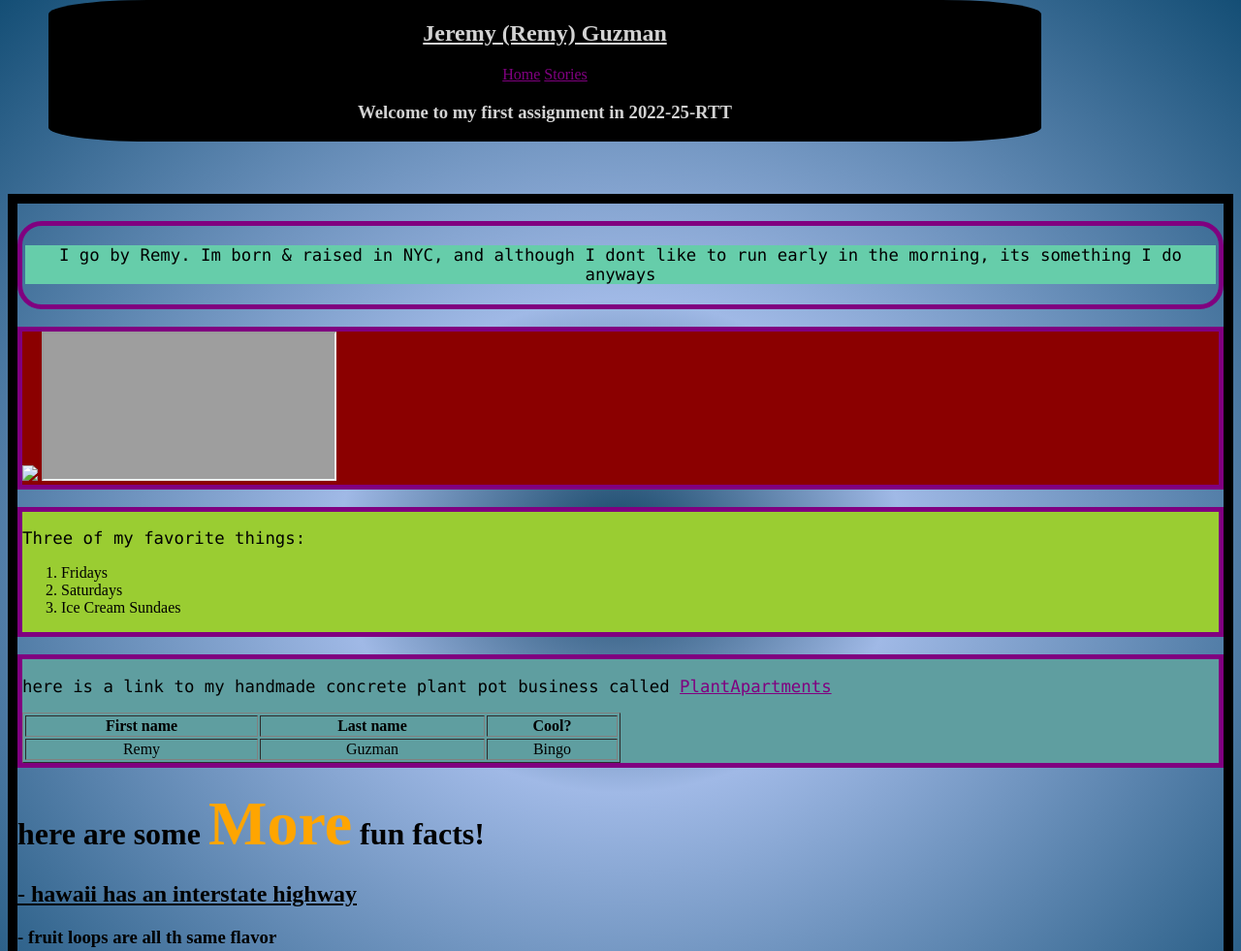
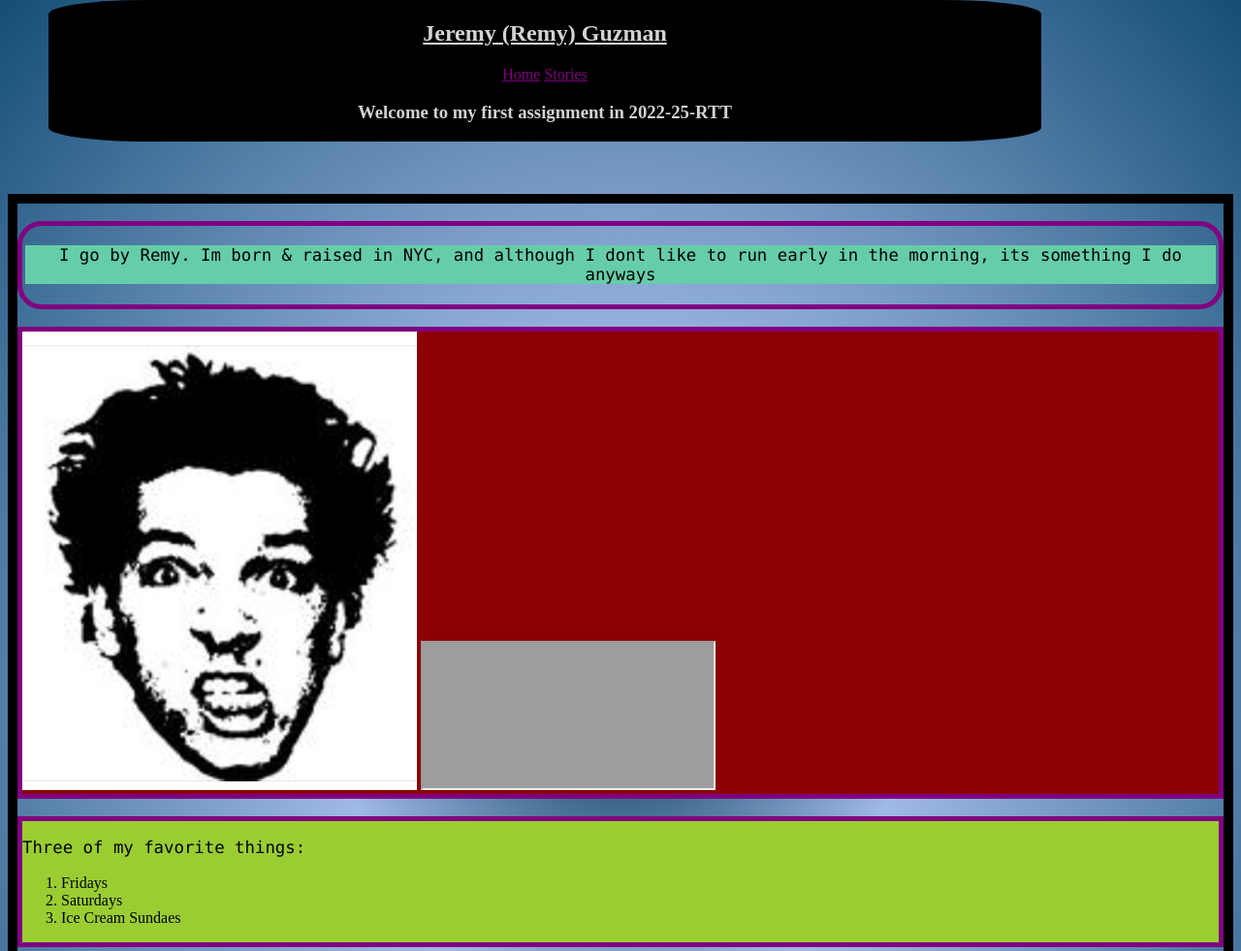
Before and after one commit to Remidemic/github_prework, a plain HTML site: page index.html in a window 1280 px wide. Shown: the top 981 px of the page at 97% size. Drawn offline with Linux system fonts and the light colour scheme; grey boxes are pictures that could not be loaded.

Commit message:
fixed picture link

```diff
--- a/index.html
+++ b/index.html
@@ -26,7 +26,7 @@
 <p id="p1">I go by Remy. Im born & raised in NYC, and although I dont like to run early in the morning, its something I do anyways</p></div>
 <br>
 <div id="div2">
-<img src="IMAGES\headshot.jpg" width="33%" />
+<img src="headshot.jpg" width="33%" />
 
 
 <iframe id="video" src="https://www.youtube.com/embed/pZh4VCO60HY?autoplay=1&mute=1"  title="YouTube video player"></iframe>
```
Also changed, not shown: 1 other file.
